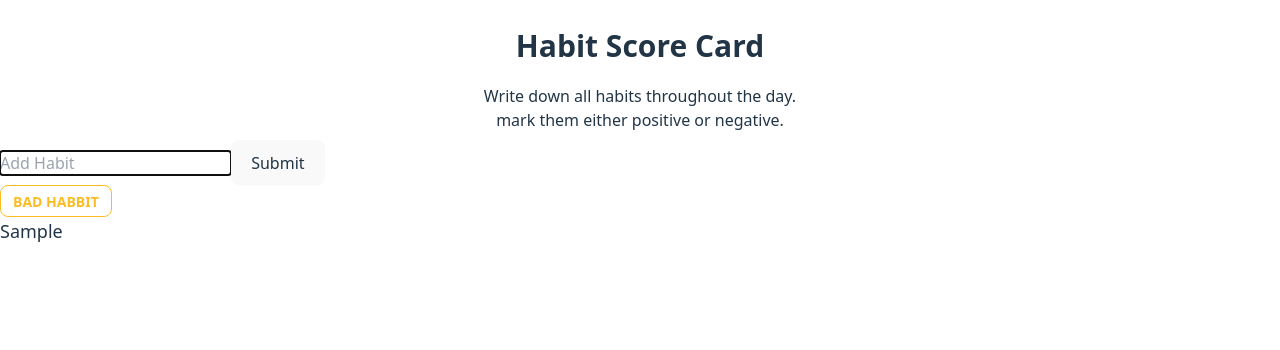
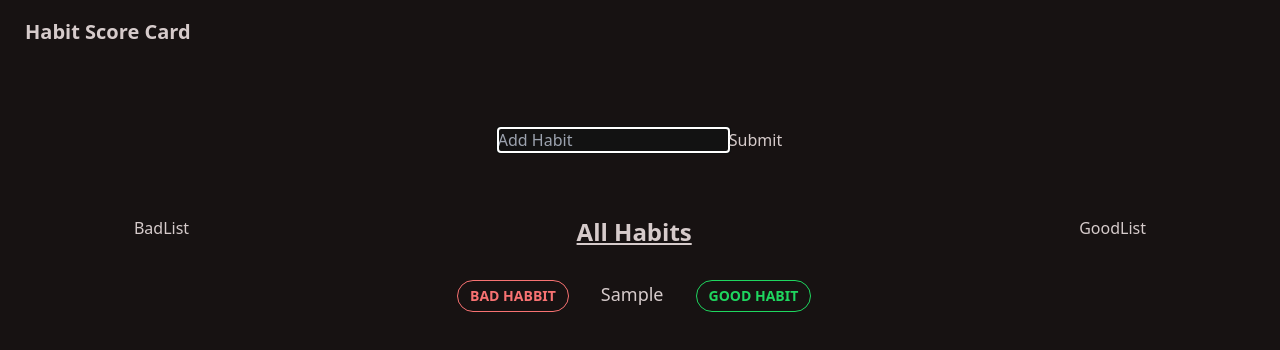
Before and after one commit to TFuray/habit-score-card-react, a React (Vite) app: page / in a window 1280 px wide. Both pictures are taken after typing "Sample" into the empty fields and a click on the button "Submit". Shown: the top 350 px of the page. Built offline with nearby package versions, Linux system fonts and the light colour scheme.

Commit message:
fixed main list, added bad/good lists

```diff
--- a/index.html
+++ b/index.html
@@ -1,5 +1,5 @@
 <!DOCTYPE html>
-<html lang="en">
+<html lang="en" data-theme="forest">
   <head>
     <meta charset="UTF-8" />
     <link rel="icon" type="image/svg+xml" href="/vite.svg" />
--- /dev/null
+++ b/src/components/BadList.jsx
@@ -0,0 +1,8 @@
+
+const BadList = () => {
+  return (
+    <div>BadList</div>
+  )
+}
+
+export default BadList
--- /dev/null
+++ b/src/components/GoodList.jsx
@@ -0,0 +1,8 @@
+
+const GoodList = () => {
+  return (
+    <div>GoodList</div>
+  )
+}
+
+export default GoodList
--- a/src/components/Header.jsx
+++ b/src/components/Header.jsx
@@ -1,17 +1,19 @@
 const Header = () => {
   return (
     <div className='navbar bg-base-100'>
-      <div className='flex-1 justify-center flex-col'>
-        <h2 className='text-3xl font-bold my-5 '>Habit Score Card</h2>
-        <p>Write down all habits throughout the day.</p>
-        <p>mark them either positive or negative.</p>
-      </div>
-      <div className='flex-none'>
-
-      </div>
+      <a className='btn btn-ghost normal-case text-xl'>Habit Score Card</a>
     </div>
 
+    // <div className='navbar bg-base-100'>
+    //   <div className='flex-1 justify-center flex-col'>
+    //     <h2 className='text-3xl font-bold my-5 '>Habit Score Card</h2>
+    //     <p>Write down all habits throughout the day.</p>
+    //     <p>mark them either positive or negative.</p>
+    //   </div>
+    //   <div className='flex-none'>
 
+    //   </div>
+    // </div>
   )
 }
 
--- a/src/components/ListItem.jsx
+++ b/src/components/ListItem.jsx
@@ -1,10 +1,11 @@
+const ListItem = ({ item }) => {
+  return (
+    <li className='flex gap-x-8 gap-y-4 justify-between'>
+      <button className='btn btn-outline btn-error btn-sm'>Bad Habbit</button>
+      <p className='text-lg'>{item.item}</p>
 
-const ListItem = ({item}) => {
-  return (
-  <li>
-    <button className="btn btn-outline btn-warning btn-sm">Bad Habbit</button>
-    <p className="text-lg">{item.item}</p>
-  </li>
+      <button className="btn btn-outline btn-secondary btn-sm">Good Habit</button>
+    </li>
   )
 }
 
--- a/src/components/ListOne.jsx
+++ b/src/components/ListOne.jsx
@@ -3,6 +3,7 @@ import ListOneContent from './ListOneContent.jsx'
 const ListOne = ({ mainList }) => {
   return (
     <main>
+      <h3 className='text-center mb-8 text-2xl font-bold underline'>All Habits</h3>
       {mainList.length ? <ListOneContent mainList={mainList} /> : <p>List Empty</p>}
     </main>
   )
--- a/src/components/ListOneContent.jsx
+++ b/src/components/ListOneContent.jsx
@@ -2,7 +2,7 @@ import ListItem from './ListItem'
 
 const ListOneContent = ({mainList}) => {
   return (
-  <ul>
+  <ul className='flex flex-col gap-x-8 gap-y-4 '>
     {mainList.map(item => (
       <ListItem
       key={mainList.id}
--- a/src/index.css
+++ b/src/index.css
@@ -3,7 +3,7 @@
 @tailwind utilities;
 
 
-a {
+/* a {
   font-weight: 500;
   color: #646cff;
   text-decoration: inherit;
@@ -47,4 +47,4 @@ button:focus-visible {
   button {
     background-color: #f9f9f9;
   }
-}
+} */
--- a/src/pages/Dashboard.jsx
+++ b/src/pages/Dashboard.jsx
@@ -1,6 +1,8 @@
 import { useState } from 'react'
 import InputHabit from '../components/InputHabit'
 import ListOne from '../components/ListOne'
+import GoodList from '../components/GoodList'
+import BadList from '../components/BadList'
 
 const Dashboard = () => {
   const [mainList, setMainList] = useState(
@@ -13,7 +15,6 @@ const Dashboard = () => {
     JSON.parse(localStorage.getItem('goodHabitList')) || []
   )
   const [newItem, setNewItem] = useState('')
-
 
   const setAndSaveItems = newItems => {
     setMainList(newItems)
@@ -43,17 +44,21 @@ const Dashboard = () => {
 
   return (
     <div>
-      <InputHabit
-        newItem={newItem}
-        setNewItem={setNewItem}
-        handleSubmit={handleSubmit}
-      />
-      <div>
+      <div className='flex justify-center my-16'>
+        <InputHabit
+          newItem={newItem}
+          setNewItem={setNewItem}
+          handleSubmit={handleSubmit}
+        />
+      </div>
+      <div className='flex justify-around'>
+        <BadList />
         <ListOne
           // mainList={mainList.filter(item => item.item.toLowerCase())}
           mainList={mainList.filter(item => item.item)}
           setMainList={setMainList}
         />
+        <GoodList />
       </div>
     </div>
   )
```
